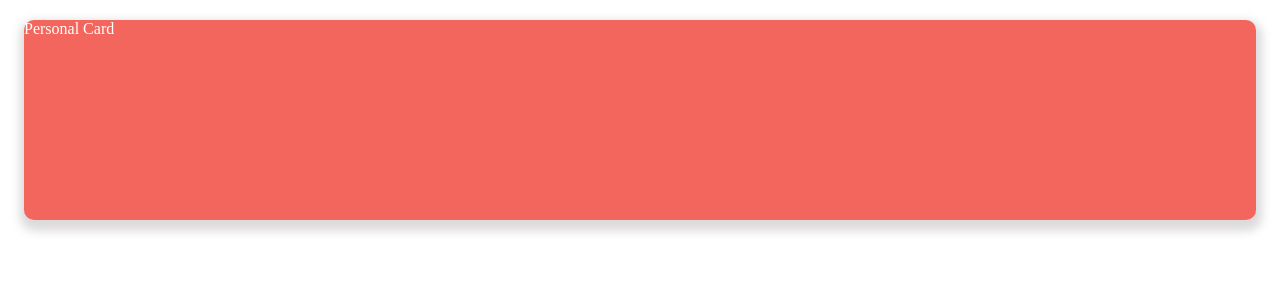
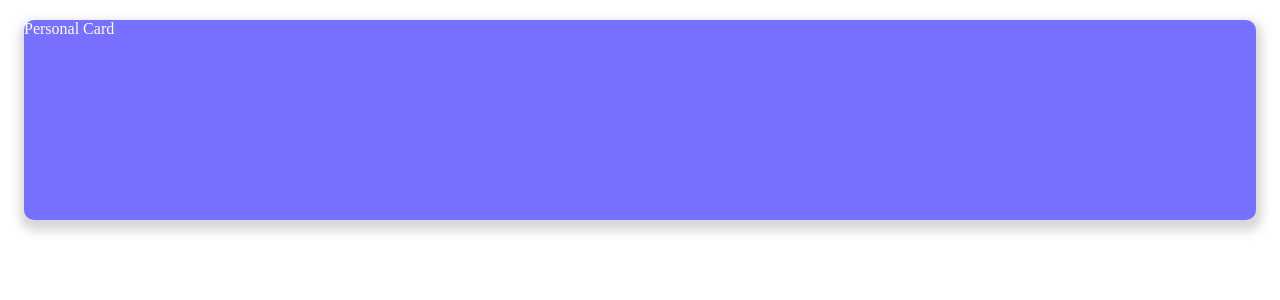
Before and after one commit to apaul76/nextproject, a Next.js app: page /Dashboard in a window 1280 px wide. Shown: the top 300 px of the page. Built offline with nearby package versions, Linux system fonts and the light colour scheme.

Commit message:
card blue changes

```diff
--- a/components/PersonalCard/index.js
+++ b/components/PersonalCard/index.js
@@ -2,7 +2,7 @@ import { PersonalCardContainer } from "../../styles/components/PersonalCards.sty
 
 const PersonalCard = () => {
     return (
-        <PersonalCardContainer colorScheme="cremsy">
+        <PersonalCardContainer colorScheme="blue">
             Personal Card
         </PersonalCardContainer>
     )
--- a/styles/components/PersonalCards.style.js
+++ b/styles/components/PersonalCards.style.js
@@ -16,7 +16,7 @@ border-radius: 10px;
 height: 200px;
 width: 100%;
 color: #ffff;
-box-shadow:1px 6px 10px 5px #aba5a569;
+box-shadow:1px 6px 10px 5px #aba5a570;
 `
 
 export {
```
Also changed, not shown: 1 other file (tests, documents, lock files or other folders).
